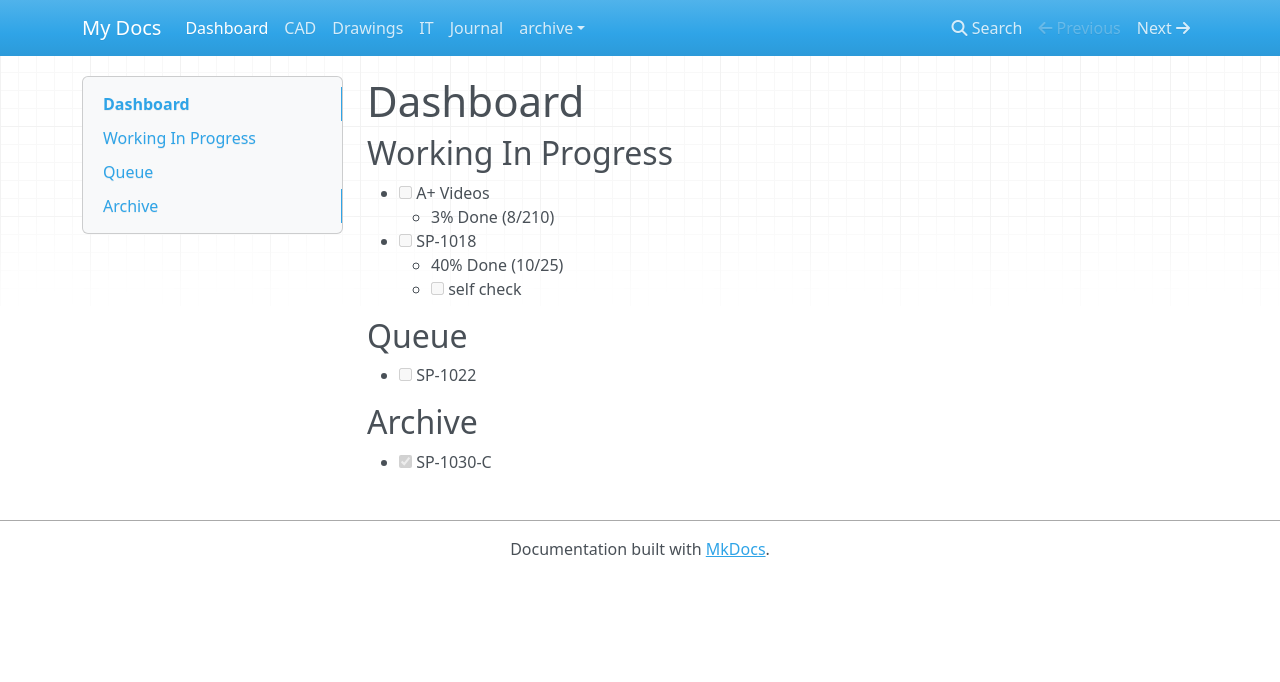
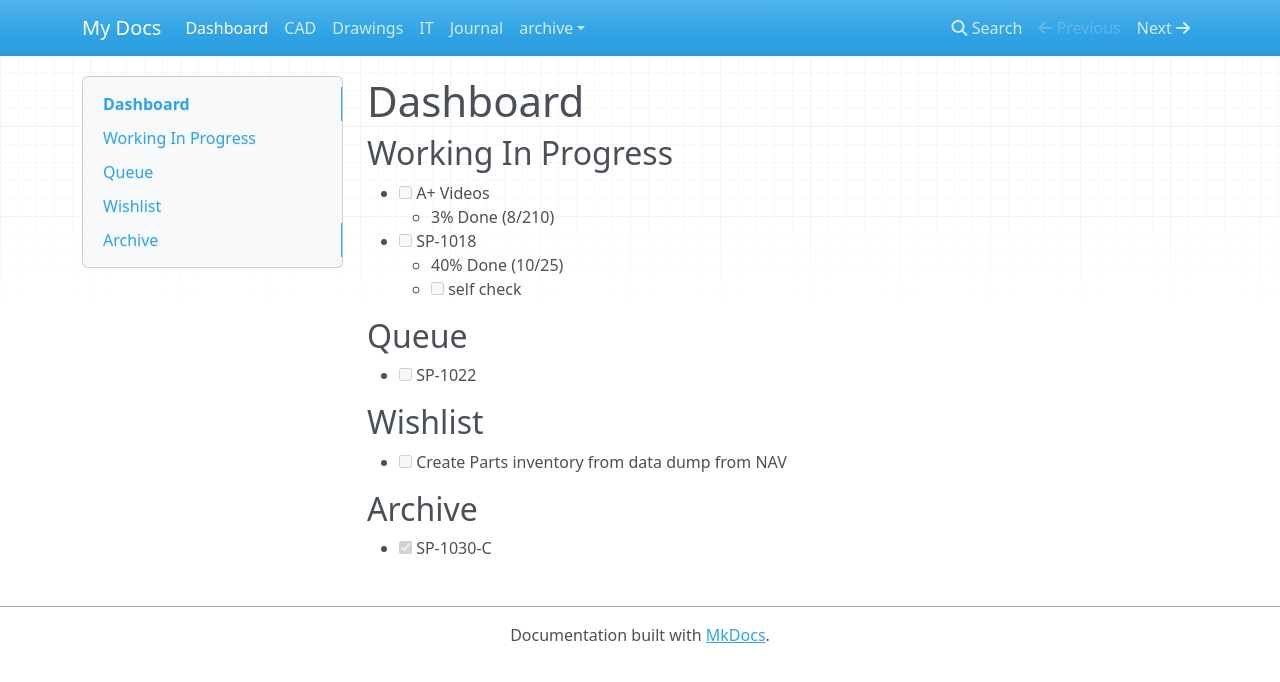
Before and after one commit to linux478/notebook, an MkDocs documentation site: the page built from docs/index.md, in a window 1280 px wide. Shown: the top 682 px of the page. Built offline with MkDocs 1.6.1, drawn with Linux system fonts in a browser that asks for light colours; nearby versions of some CDN libraries.

Commit message:
ADD WISHLIST TO INDEX

```diff
--- a/docs/index.md
+++ b/docs/index.md
@@ -15,6 +15,10 @@ title: Dashboard
 
 - [ ] SP-1022
 
+## Wishlist
+
+- [ ] Create Parts inventory from data dump from NAV
+
 ## Archive
 
 - [X] SP-1030-C
```
